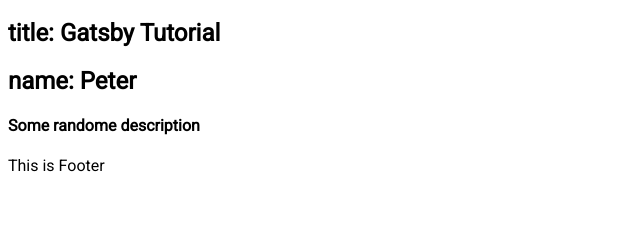
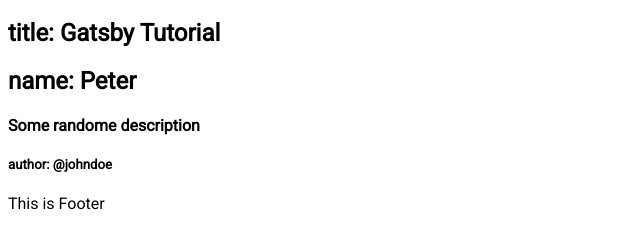
Before and after one commit to casey-minzi/gatsby_learn, a Gatsby site: page /examples in a window 1280 px wide. Shown: the part 154-402 px from the top of the page, without its empty margins (0-640 px from the left). Built offline with nearby package versions, Linux system fonts and the light colour scheme; Gatsby itself is replaced by a stand-in of ours.

Commit message:
Page query

```diff
--- a/src/pages/examples.js
+++ b/src/pages/examples.js
@@ -2,15 +2,39 @@
 import Layout from "../components/layout"
 import Header from "../examples/Header"
 import HeaderStatic from "../examples/HeaderStatic"
+import { graphql } from "gatsby"
 
-const examples = () => {
+const examples = ({ data }) => {
+  const {
+    site: {
+      info: { author },
+    },
+  } = data
+
   return (
     <Layout>
       <h1>hello from examples page</h1>
       <Header />
       <HeaderStatic />
+      <h5>author: {author}</h5>
     </Layout>
   )
 }
 
+export const data = graphql`
+  {
+    site {
+      info: siteMetadata {
+        title
+        description
+        author
+        data
+        person {
+          name
+          age
+        }
+      }
+    }
+  }
+`
 export default examples
```
